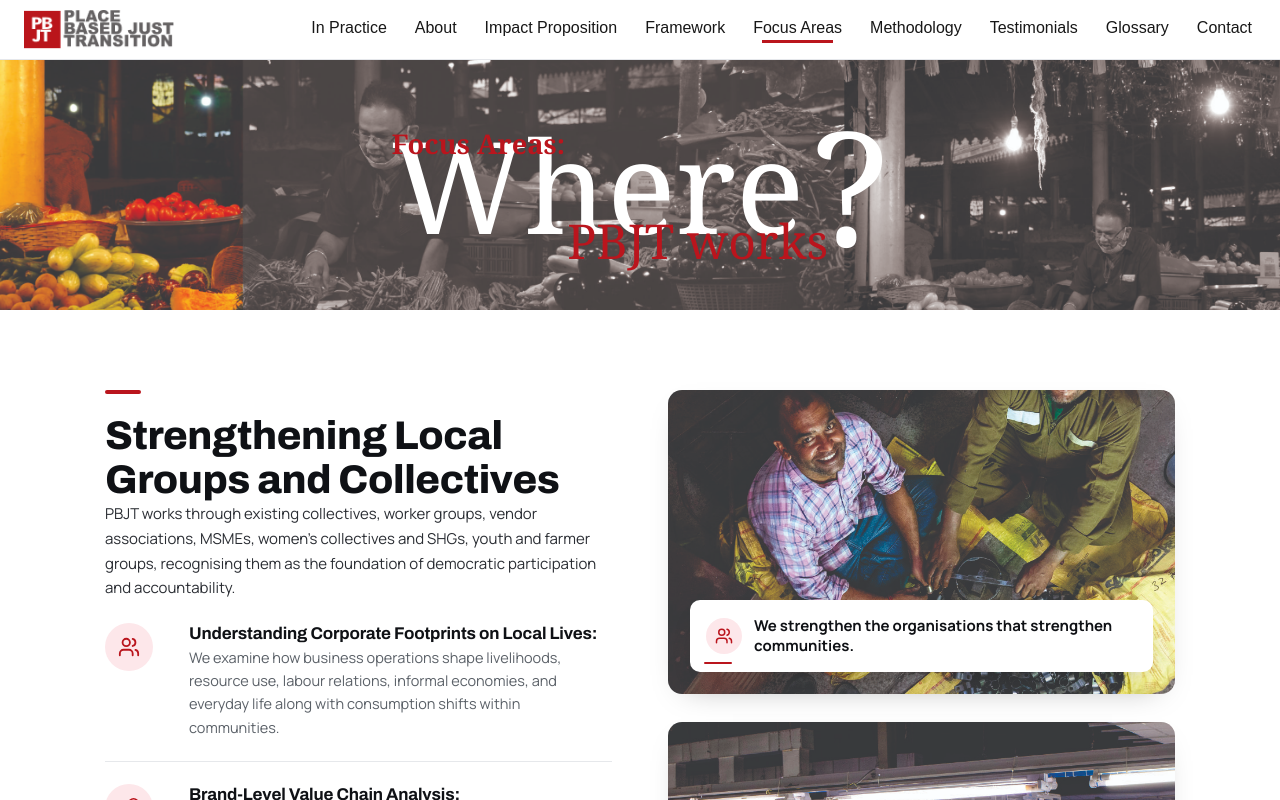
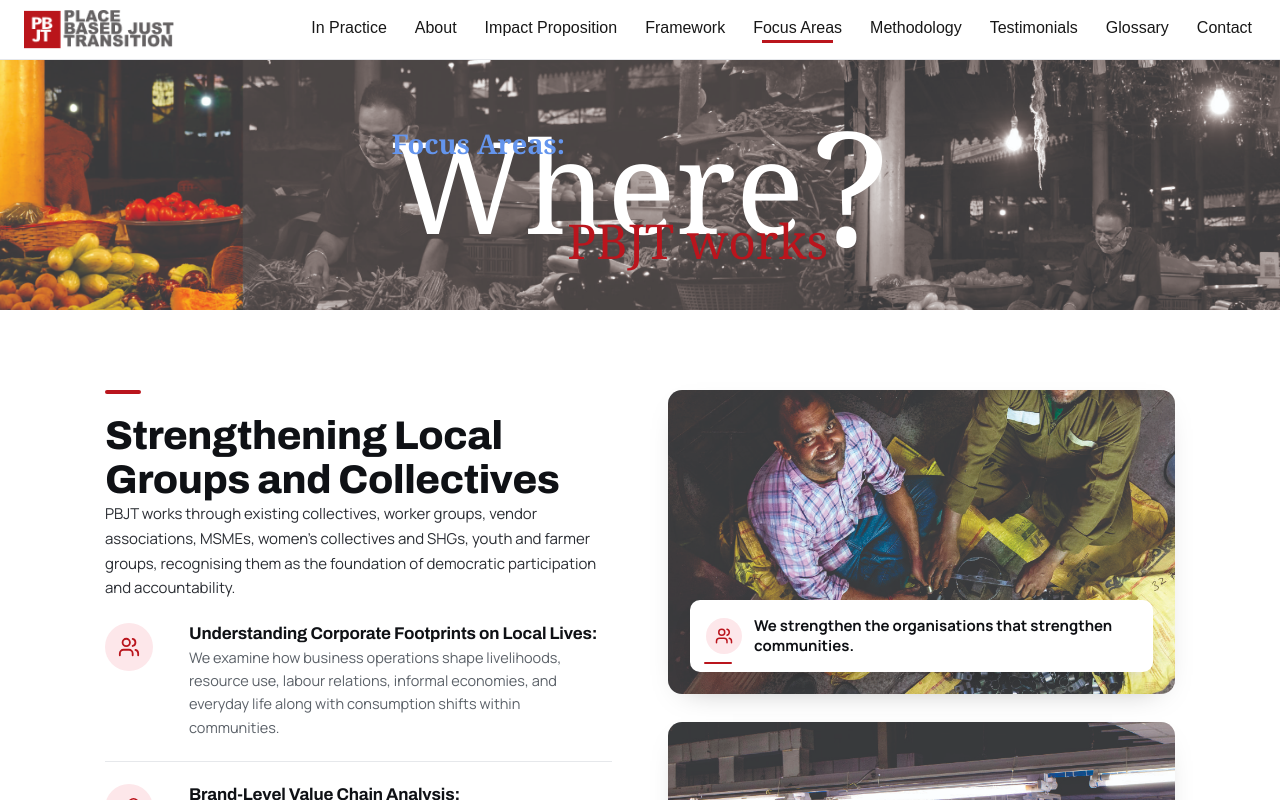
Before and after one commit to muhammed-bilal-uxd/new-pbjt-web-app, a Next.js app: page /focus-areas in a window 1280 px wide. Shown: the top 800 px of the page. Built offline with nearby package versions, Linux system fonts and the light colour scheme.

Commit message:
feat: banner update
Signed-off-by: bilal <mail2muhammedbilal@gmail.com>

```diff
--- a/src/app/focus-areas/focus-areas.module.css
+++ b/src/app/focus-areas/focus-areas.module.css
@@ -375,7 +375,7 @@
 
 .hero-text-1 {
   line-height: 100%;
-  color: var(--pbjt-primary-color);
+  color: cornflowerblue;
   position: absolute;
   inset: 25px auto auto 0px;
   font-weight: bold;
```
